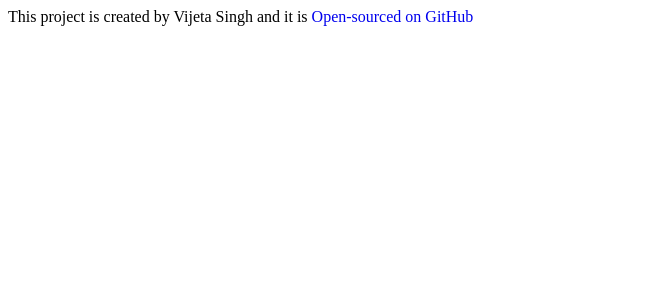
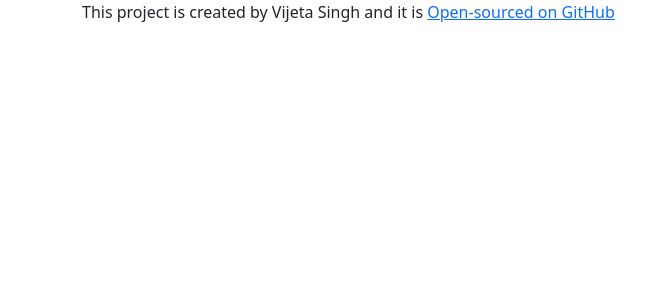
Before and after one commit to vijetarajput/Weather_Project_React, a React (Create React App) app: page / in a window 1280 px wide. Shown: the top 300 px of the page, without its empty margins (0-669 px from the left). Built offline with nearby package versions, Linux system fonts and the light colour scheme.

Commit message:
Added Bootstrap

```diff
--- a/package.json
+++ b/package.json
@@ -6,6 +6,7 @@
     "@testing-library/jest-dom": "^5.17.0",
     "@testing-library/react": "^13.4.0",
     "@testing-library/user-event": "^13.5.0",
+    "bootstrap": "^5.3.2",
     "react": "^18.2.0",
     "react-dom": "^18.2.0",
     "react-scripts": "5.0.1",
--- a/src/App.js
+++ b/src/App.js
@@ -1,13 +1,16 @@
 import './App.css';
+import 'bootstrap/dist/css/bootstrap.css';
 
 function App() {
   return (
     <div className="App">
+      <div className="container">
     <footer>
       This project is created by Vijeta Singh and it is{" "}
       <a href="https://github.com/vijetarajput/Weather_Project_React" target="_blank" rel="noreferrer">Open-sourced on GitHub</a>
     </footer>
     </div>
+    </div>
   );
 }
 export default App;
```
Also changed, not shown: src/index.js (line endings or trailing spaces), 1 other file (tests, documents, lock files or other folders).
